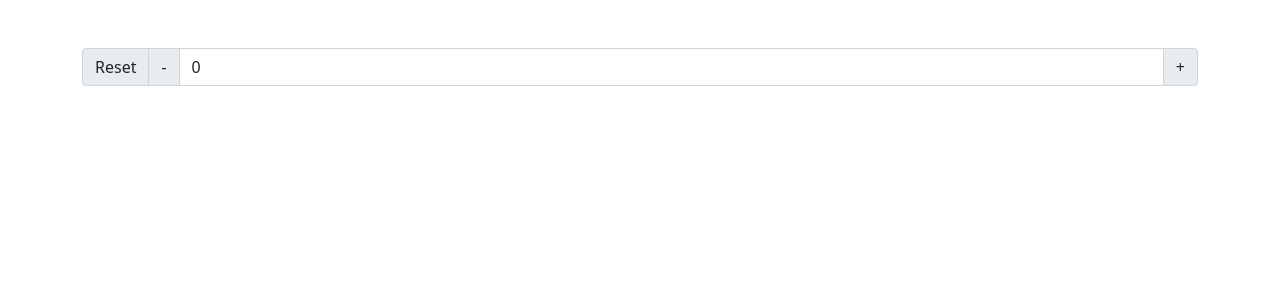
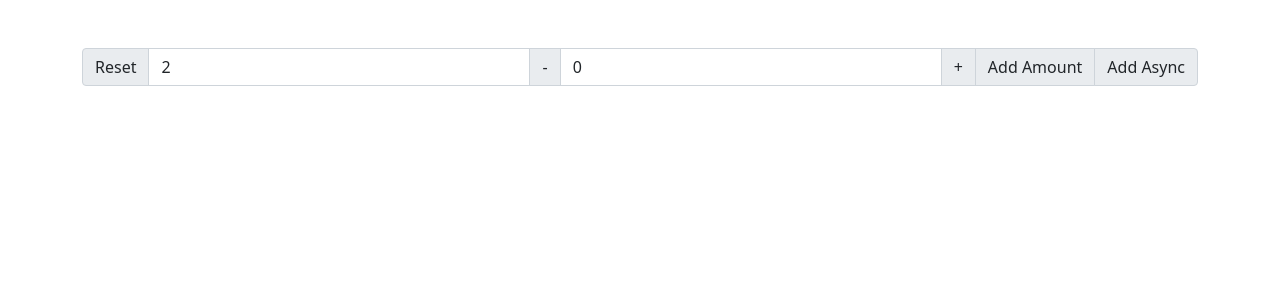
Before and after one commit to tayebehsafdari/counter-redux, a React (Create React App) app: page / in a window 1280 px wide. Shown: the top 300 px of the page. Built offline with nearby package versions, Linux system fonts and the light colour scheme.

Commit message:
modify files

```diff
--- a/src/components/Counter.js
+++ b/src/components/Counter.js
@@ -1,21 +1,48 @@
-import React from 'react';
+import React, {useState} from 'react';
 import {connect} from 'react-redux';
 import {useSelector, useDispatch} from 'react-redux';
-import {increment, decrement, reset, onChange, selectCount} from './counterSlice';
+import {
+    increment,
+    decrement,
+    reset,
+    onChange,
+    selectCount,
+    incrementByAmount,
+    incrementAsync
+} from './counterSlice';
 
 function Counter(props) {
     console.log("props: ", props);
     const count = useSelector(selectCount);
     const dispatch = useDispatch();
     const initialCount = 0;
+    const [incrementAmount, setIncrementAmount] = useState('2');
+    const incrementValue = Number(incrementAmount) || 0;
 
     return (
         <div className="input-group my-5">
-            <span className="input-group-text" onClick={() => dispatch(reset(initialCount))}>Reset</span>
-            <span className="input-group-text" onClick={() => dispatch(decrement())}>-</span>
-            <input type="text" className="form-control" value={count}
-                   onChange={(e) => dispatch(onChange(e.target.value))}/>
-            <span className="input-group-text" onClick={() => dispatch(increment())}>+</span>
+            <span
+                className="input-group-text"
+                onClick={() => dispatch(reset(initialCount))}>Reset</span>
+            <input
+                type="text"
+                className="form-control"
+                value={incrementAmount}
+                onChange={(e) => setIncrementAmount(e.target.value)}/>
+            <span
+                className="input-group-text"
+                onClick={() => dispatch(decrement())}>-</span>
+            <input
+                type="text"
+                className="form-control" value={count}
+                onChange={(e) => dispatch(onChange(e.target.value))}/>
+            <span
+                className="input-group-text"
+                onClick={() => dispatch(increment())}>+</span>
+            <span className="input-group-text"
+                  onClick={() => dispatch(incrementByAmount(incrementValue))}>Add Amount</span>
+            <span className="input-group-text"
+                  onClick={() => dispatch(incrementAsync(incrementValue))}>Add Async</span>
         </div>
     );
 }
--- /dev/null
+++ b/src/components/counterAPI.js
@@ -0,0 +1,5 @@
+export function fetchCount(amount = 1) {
+    return new Promise(resolve => {
+        setTimeout(() => resolve({data: amount}), 500);
+    });
+}
--- a/src/components/counterSlice.js
+++ b/src/components/counterSlice.js
@@ -1,4 +1,16 @@
-import {createSlice} from '@reduxjs/toolkit';
+import {createAsyncThunk, createSlice} from '@reduxjs/toolkit';
+import {fetchCount} from "./counterAPI";
+
+/* export const incrementAsync = amount => (dispatch, getState) => {
+    setTimeout(() => {
+        dispatch(incrementByAmount(amount));
+    }, 1000);
+}; */
+
+export const incrementAsync = createAsyncThunk('counter/fetchCount', async (amount) => {
+    const response = await fetchCount(amount);
+    return response.data;
+});
 
 export const counterSlice = createSlice({
     name: 'counter',
@@ -17,10 +29,17 @@ export const counterSlice = createSlice({
         },
         onChange: (state, action) => {
             state.count = action.payload
+        },
+        incrementByAmount: (state, action) => {
+            state.count += action.payload;
         }
     }
 });
 
-export const {increment, decrement, reset, onChange} = counterSlice.actions;
-export const selectCount = state => state.count;
+export const {increment, decrement, reset, onChange, incrementByAmount} = counterSlice.actions;
+export const selectCount = state => state.counter.count;
 export default counterSlice.reducer;
+
+console.log("counterSlice: ", counterSlice.actions);
+// console.log("counterSlice: ", counterSlice.actions.increment());
+// console.log("counterSlice: ", counterSlice.reducer({count: 10}, counterSlice.actions.increment()));
--- a/src/components/store.js
+++ b/src/components/store.js
@@ -2,5 +2,7 @@ import {configureStore} from "@reduxjs/toolkit";
 import counterReducer from "./counterSlice";
 
 export default configureStore({
-    reducer: counterReducer
+    reducer: {
+        counter: counterReducer
+    }
 });
```
Also changed, not shown: src/index.js (+7 -0 lines).
